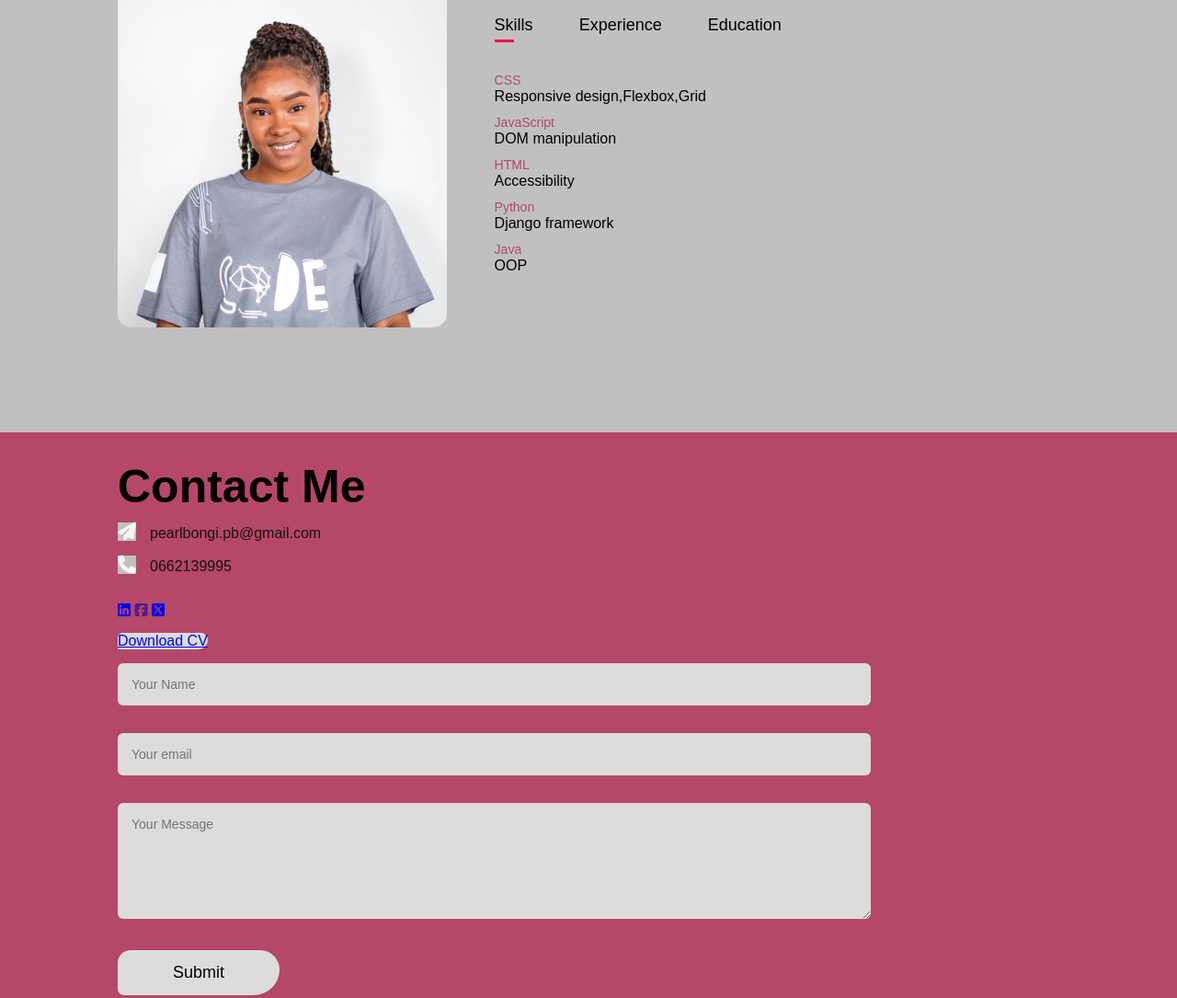
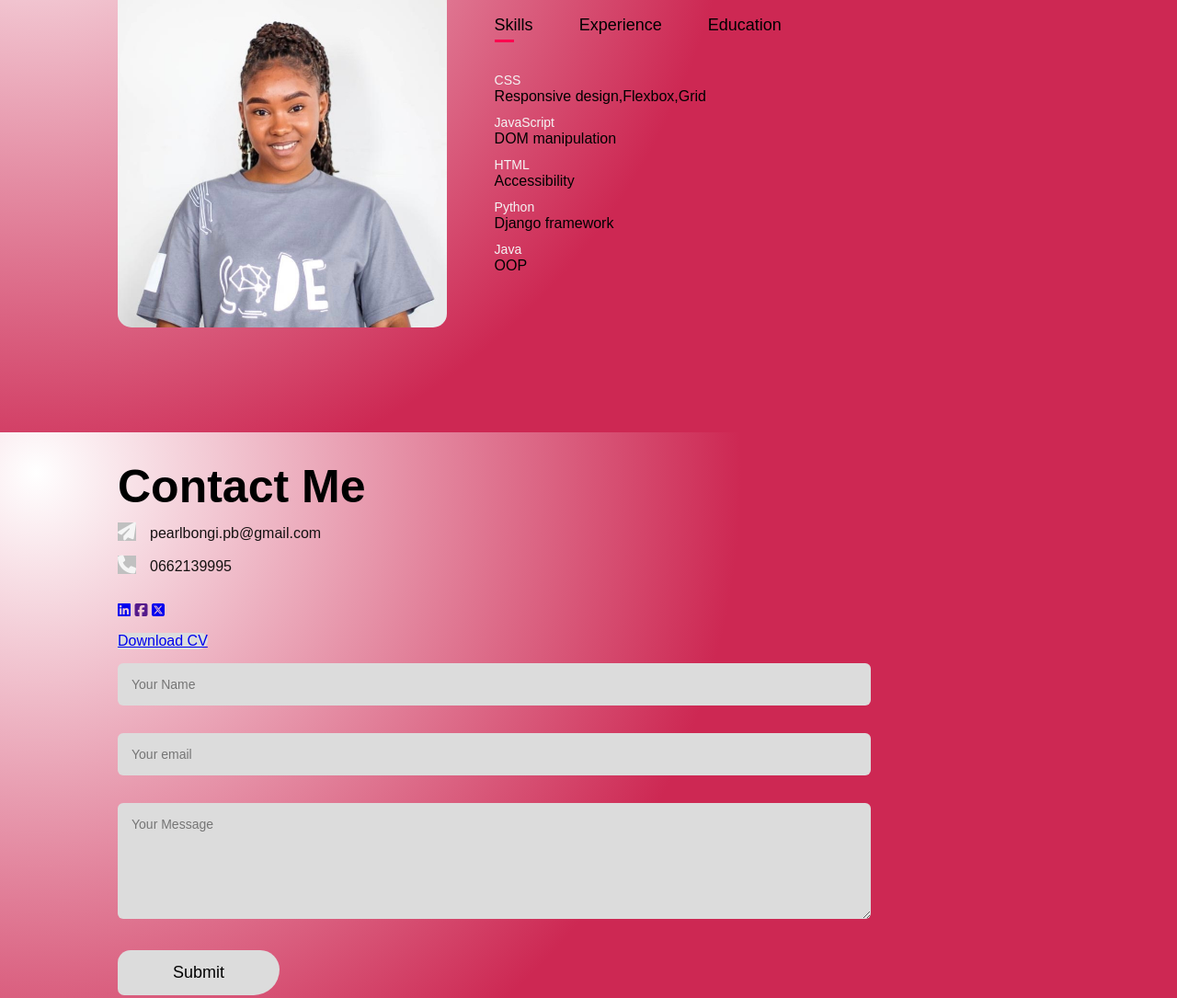
Before and after one commit to PearlBongi/Personal-profile, a plain HTML site: page index.html in a window 1280 px wide. Shown: the part 1061-2146 px from the top of the page at 92% size. Drawn offline with Linux system fonts and the light colour scheme.

Commit message:
Update style.css

```diff
--- a/style.css
+++ b/style.css
@@ -63,7 +63,11 @@ nav ul li a:hover::after {
 #about {
   padding: 80px 0;
   color: black;
-  background-color: #c0c0c0;
+  background: radial-gradient(
+    1023px at 3.1% 6.9%,
+    rgb(255, 255, 255) 0%,
+    rgb(205, 40, 83) 74.9%
+  );
 }
 .row {
   display: flex;
@@ -114,7 +118,7 @@ nav ul li a:hover::after {
   margin: 10px 0;
 }
 .tab-contents ul li span {
-  color: #b54769;
+  color: whitesmoke;
   font-size: 14px;
 }
 .tab-contents {
@@ -125,7 +129,11 @@ nav ul li a:hover::after {
 }
 /*----------contact-------*/
 #contact {
-  background-color: #b54769;
+  background: radial-gradient(
+    1023px at 3.1% 6.9%,
+    rgb(255, 255, 255) 0%,
+    rgb(205, 40, 83) 74.9%
+  );
 }
 .contact-left {
   flex-basis: 35%;
```
